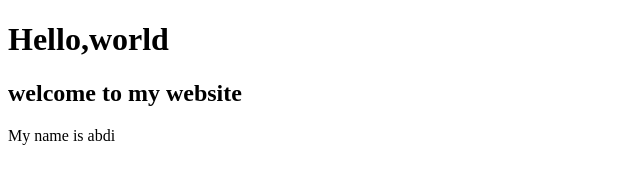
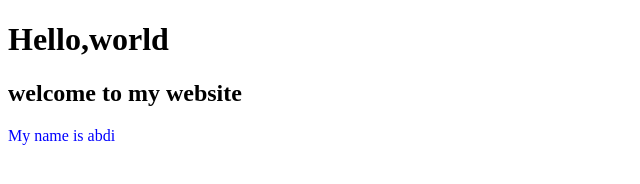
Before and after one commit to najiip123/cabdi, a plain HTML site: page index.html in a window 1280 px wide. Shown: the whole page, without its empty margins (0-640 px from the left). Drawn offline with Linux system fonts and the light colour scheme.

Commit message:
adding color

```diff
--- a/index.html
+++ b/index.html
@@ -7,6 +7,6 @@
 <body>
     <h1>Hello,world</h1>
     <h2>welcome to my website</h2>
-    <p>My name is abdi</p>
+    <p style="color:blue;">My name is abdi</p>
 </body>
 </html>
```
